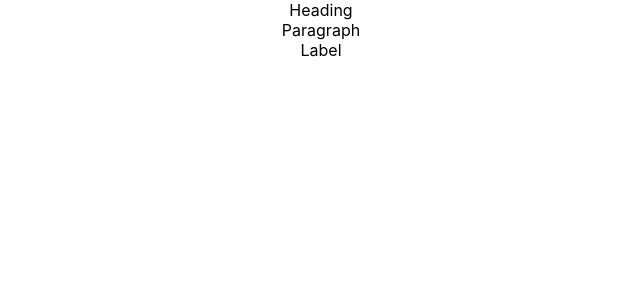
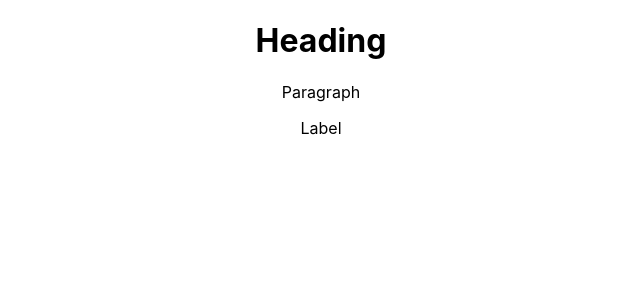
Before and after one commit to erick207/react-typescript-demo, a React (Create React App) app: page / in a window 1280 px wide. Shown: the top 300 px of the page, without its empty margins (319-959 px from the left). Built offline with nearby package versions, Linux system fonts and the light colour scheme.

Commit message:
polymorphic components: after

```diff
--- a/src/App.tsx
+++ b/src/App.tsx
@@ -4,9 +4,15 @@
 function App() {
   return (
     <div className='App'>
-      <Text size='lg'>Heading</Text>
-      <Text size='md'>Paragraph</Text>
-      <Text size='sm' color='secondary'>
+      {/* We don't want them all to be divs, we want to be able to tell what component they will be with the 'as' prop, also
+      to be able to pass specific props to each one*/}
+      <Text as='h1' size='lg'>
+        Heading
+      </Text>
+      <Text as='p' size='md'>
+        Paragraph
+      </Text>
+      <Text as='label' htmlFor='someId' size='sm' color='secondary'>
         Label
       </Text>
     </div>
--- a/src/components/polymorphic/Text.tsx
+++ b/src/components/polymorphic/Text.tsx
@@ -1,11 +1,23 @@
 import React from 'react'
 
-type TextProps = {
+type TextOwnProps<E extends React.ElementType> = {
   size?: 'sm' | 'md' | 'lg'
   color?: 'primary' | 'secondary'
   children: React.ReactNode
+  as?: E
 }
 
-export const Text = ({ size, color, children }: TextProps) => {
-  return <div className={`class-with-${size}-${color}`}>{children}</div>
+type TextProps<E extends React.ElementType> = TextOwnProps<E> &
+  Omit<React.ComponentProps<E>, keyof TextOwnProps<E>>
+
+export const Text = <E extends React.ElementType = 'div'>({
+  size,
+  color,
+  children,
+  as,
+}: TextProps<E>) => {
+  const Component = as || 'div'
+  return (
+    <Component className={`class-with-${size}-${color}`}>{children}</Component>
+  )
 }
```
